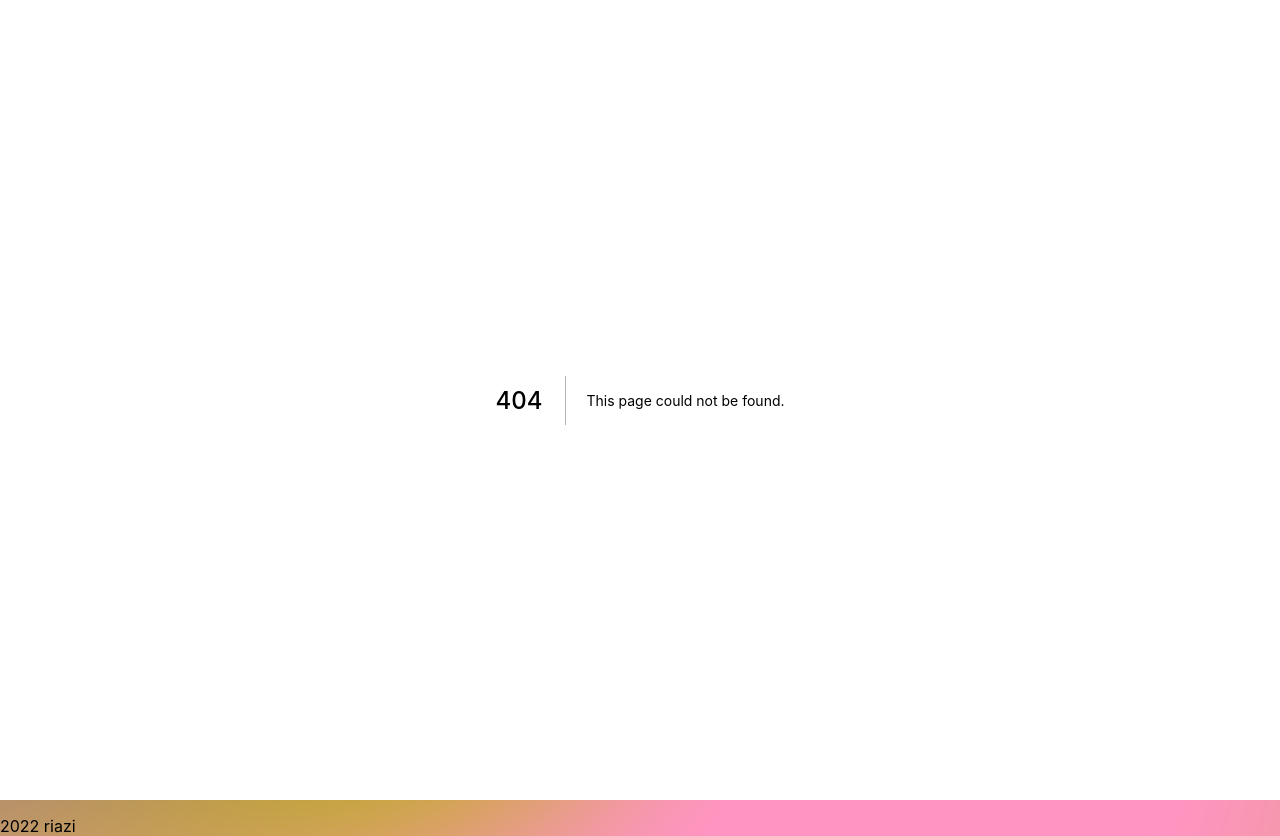
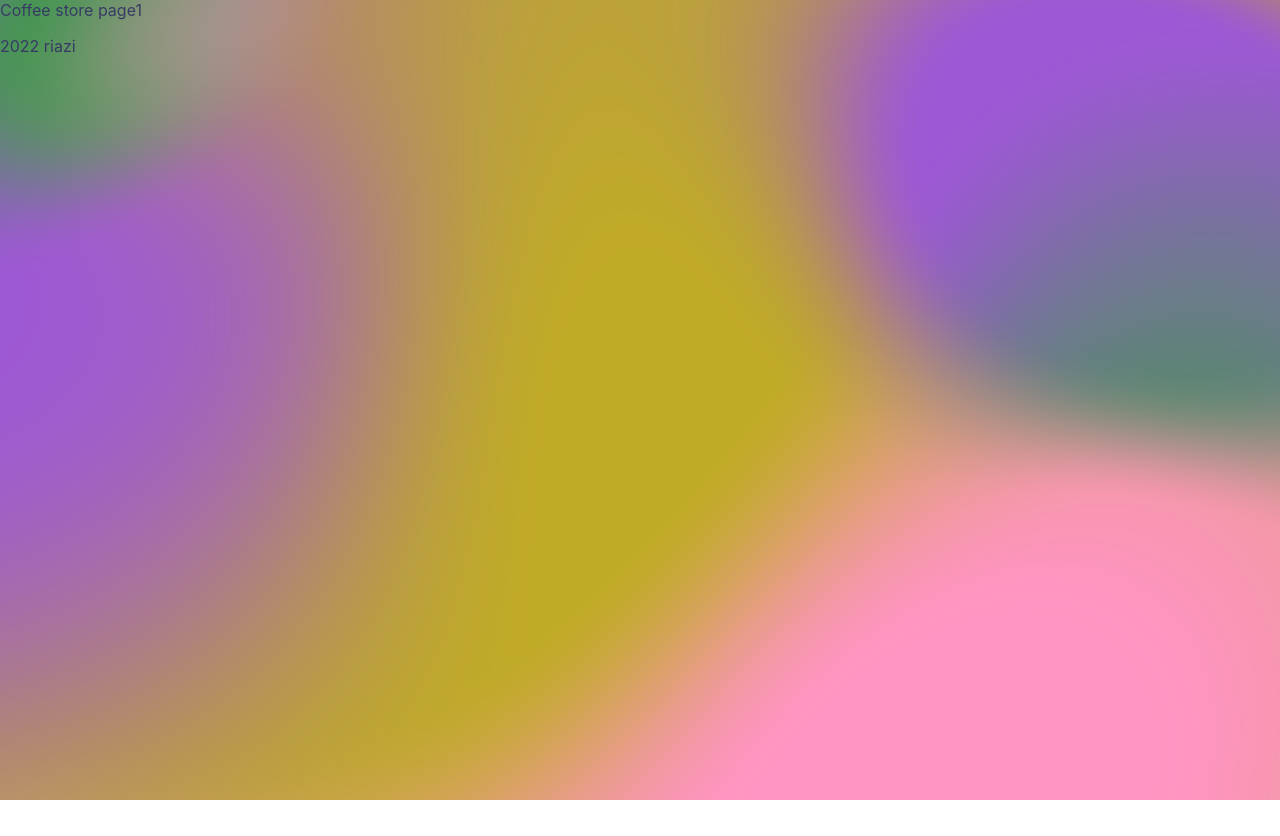
Before and after one commit to riazi-fsi/discover-coffee, a Next.js app: page /coffee-store/1 in a window 1280 px wide. Before the commit this address had no page. After the commit the page ends 800 px from the top, so only its background shows below. Built offline with nearby package versions, Linux system fonts and the light colour scheme.

Commit message:
dynamic router

```diff
--- /dev/null
+++ b/pages/coffee-store/[id].js
@@ -0,0 +1,11 @@
+import { useRouter } from "next/router";
+
+const CoffeeStore=()=>{
+    const router=useRouter();
+    console.log(router)
+    return(
+        <div>Coffee store page{router.query.id}</div>
+    )
+}
+
+export default CoffeeStore;
```
